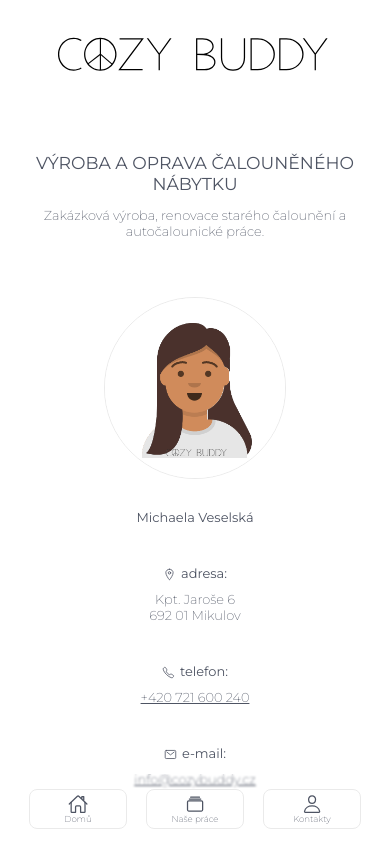
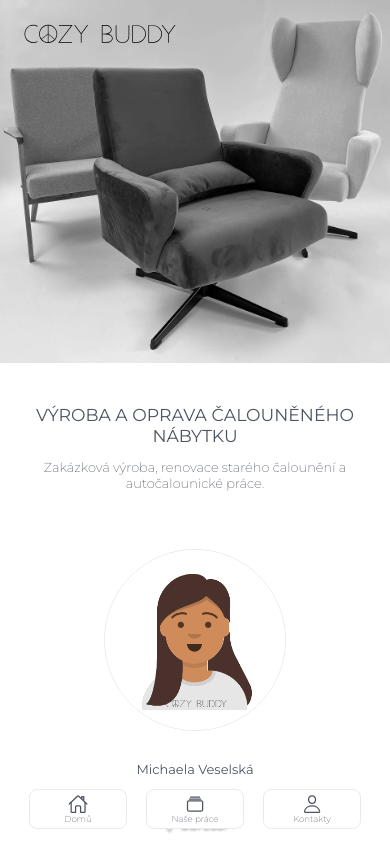
Before and after one commit to Gozo18/Cozy, a Next.js app: page /kontakty in a window 390 px wide. Shown: the top 844 px of the page. Built offline with nearby package versions, Linux system fonts and the light colour scheme; no server answers.

Commit message:
Mobile home page hero banner

```diff
--- a/components/layout/main-header.js
+++ b/components/layout/main-header.js
@@ -8,32 +8,40 @@ import styles from "@/styles/Header.module.scss";
 function MainHeader() {
   return (
     <header className={styles.container}>
-      <div>
-        <Link href="/">
+      <div className={styles.responseImage}>
+        <Image
+          src='/hero.jpg'
+          alt='Cozy Buddy banner'
+          layout='fill'
+          objectFit='contain'
+        />
+      </div>
+      <div className={styles.logo}>
+        <Link href='/'>
           <a>
             <Image
-              src="/CB.svg"
-              alt="Cozy Buddy Logo"
-              width={300}
-              height={50}
+              src='/CB.svg'
+              alt='Cozy Buddy Logo'
+              layout='fill'
+              objectFit='contain'
             />
           </a>
         </Link>
       </div>
       <nav className={styles.links}>
-        <Link href="/">
+        <Link href='/'>
           <a>
             <IoHomeOutline />
             <span>Domů</span>
           </a>
         </Link>
-        <Link href="/nase-prace">
+        <Link href='/nase-prace'>
           <a>
             <IoAlbumsOutline />
             <span>Naše práce</span>
           </a>
         </Link>
-        <Link href="/kontakty">
+        <Link href='/kontakty'>
           <a>
             <IoPersonOutline />
             <span>Kontakty</span>
--- a/styles/Header.module.scss
+++ b/styles/Header.module.scss
@@ -13,10 +13,39 @@
 
   @media (max-width: $md) {
     justify-content: center;
+    margin: 0;
+    padding: 0;
+    height: 93vw;
 
     /* img {
       width: 60% !important;
     } */
+  }
+}
+
+.responseImage {
+  display: none;
+  position: absolute;
+  top: 0;
+  left: 0;
+  width: 100%;
+  height: 93vw;
+
+  @media (max-width: $md) {
+    display: block;
+  }
+}
+
+.logo {
+  width: 300px;
+  height: 50px;
+
+  @media (max-width: $md) {
+    position: absolute;
+    top: 5vw;
+    left: 5vw;
+    width: 42vw;
+    height: 7vw;
   }
 }
 
```
Also changed, not shown: public/hero.jpg (added).
